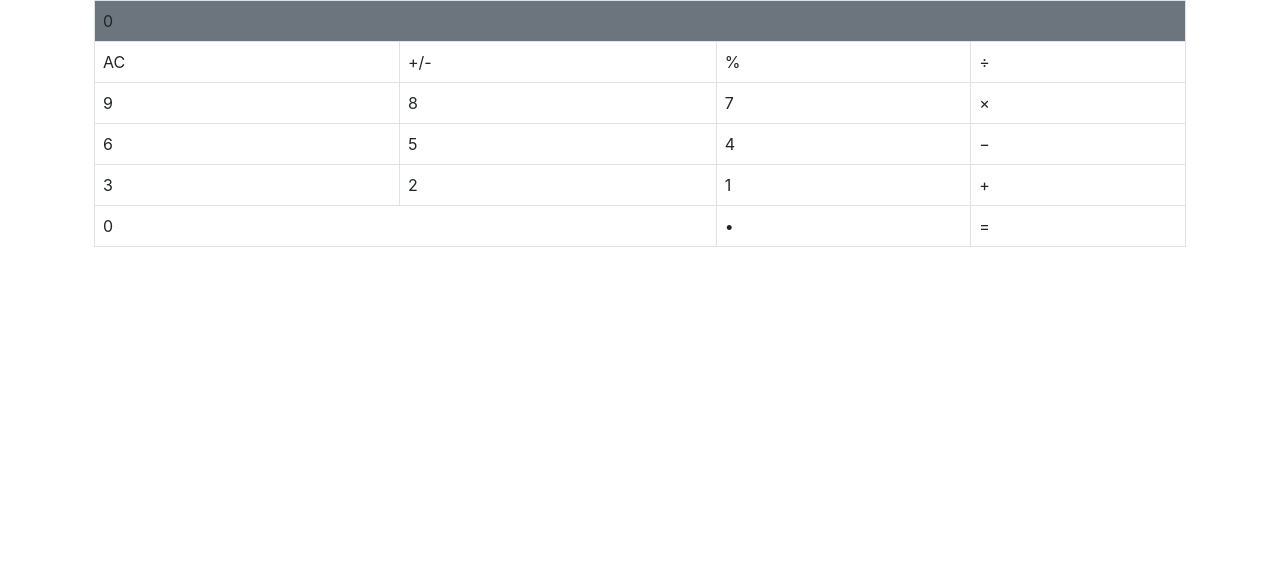
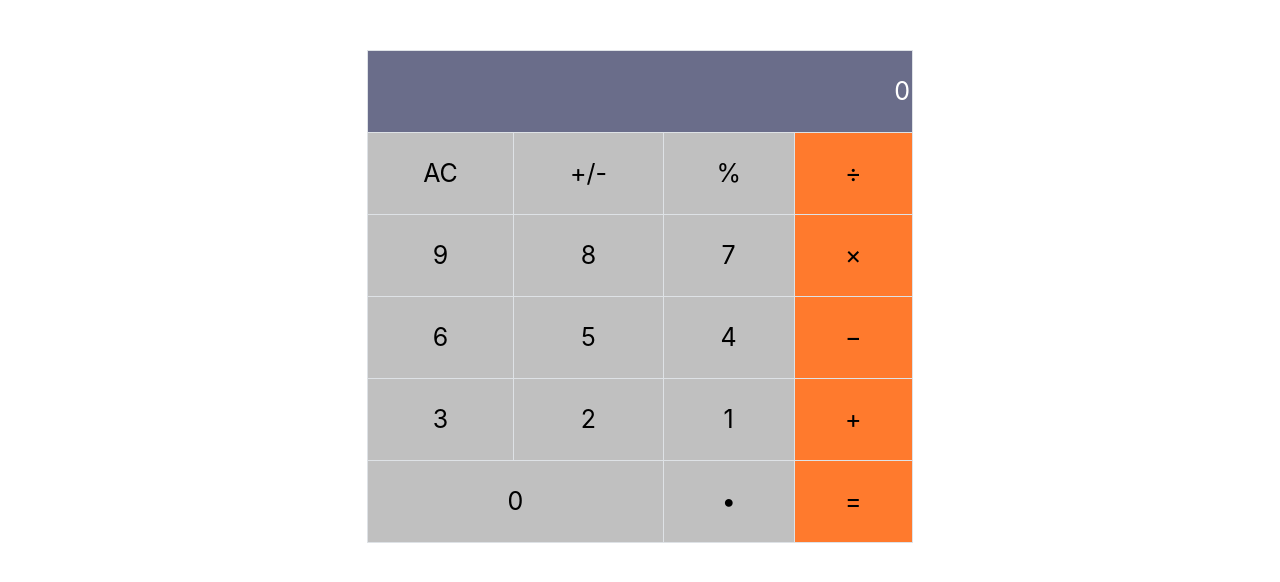
Before and after one commit to devMunyi/math-magicians, a React (Create React App) app: page / in a window 1280 px wide. Shown: the top 582 px of the page. Built offline with nearby package versions, Linux system fonts and the light colour scheme.

Commit message:
added styling

```diff
--- a/src/App.css
+++ b/src/App.css
@@ -1,39 +1,30 @@
-.App {
-  text-align: center;
-}
 
-.App-logo {
-  height: 40vmin;
-  pointer-events: none;
-}
-
-@media (prefers-reduced-motion: no-preference) {
-  .App-logo {
-    animation: App-logo-spin infinite 20s linear;
-  }
-}
-
-.App-header {
-  background-color: #282c34;
-  min-height: 100vh;
-  display: flex;
-  flex-direction: column;
-  align-items: center;
-  justify-content: center;
-  font-size: calc(10px + 2vmin);
+table {
+  width: 50% !important;
+  font-size: 25px;
+  margin: 50px auto;
   color: white;
 }
 
-.App-link {
-  color: #61dafb;
+.calc-output {
+  text-align: end;
+  color: white;
+  line-height: 21px;
+  font-weight: 400;
+  background-color: #6a6d8a !important;
+  padding-right: 2px !important;
 }
 
-@keyframes App-logo-spin {
-  from {
-    transform: rotate(0deg);
-  }
+td {
+  color: black;
+  text-align: center;
+  padding: 30px !important;
+}
 
-  to {
-    transform: rotate(360deg);
-  }
+.bg-silver {
+  background-color: silver !important;
 }
+
+.bg-orange {
+  background-color: rgba(255, 94, 0, 0.822) !important;
+}
--- a/src/index.css
+++ b/src/index.css
@@ -14,6 +14,11 @@ body {
     sans-serif;
   -webkit-font-smoothing: antialiased;
   -moz-osx-font-smoothing: grayscale;
+  color: white;
+  font-size: 14px;
+  font-style: normal;
+  font-weight: 400;
+  line-height: 21px;
 }
 
 code {
```
